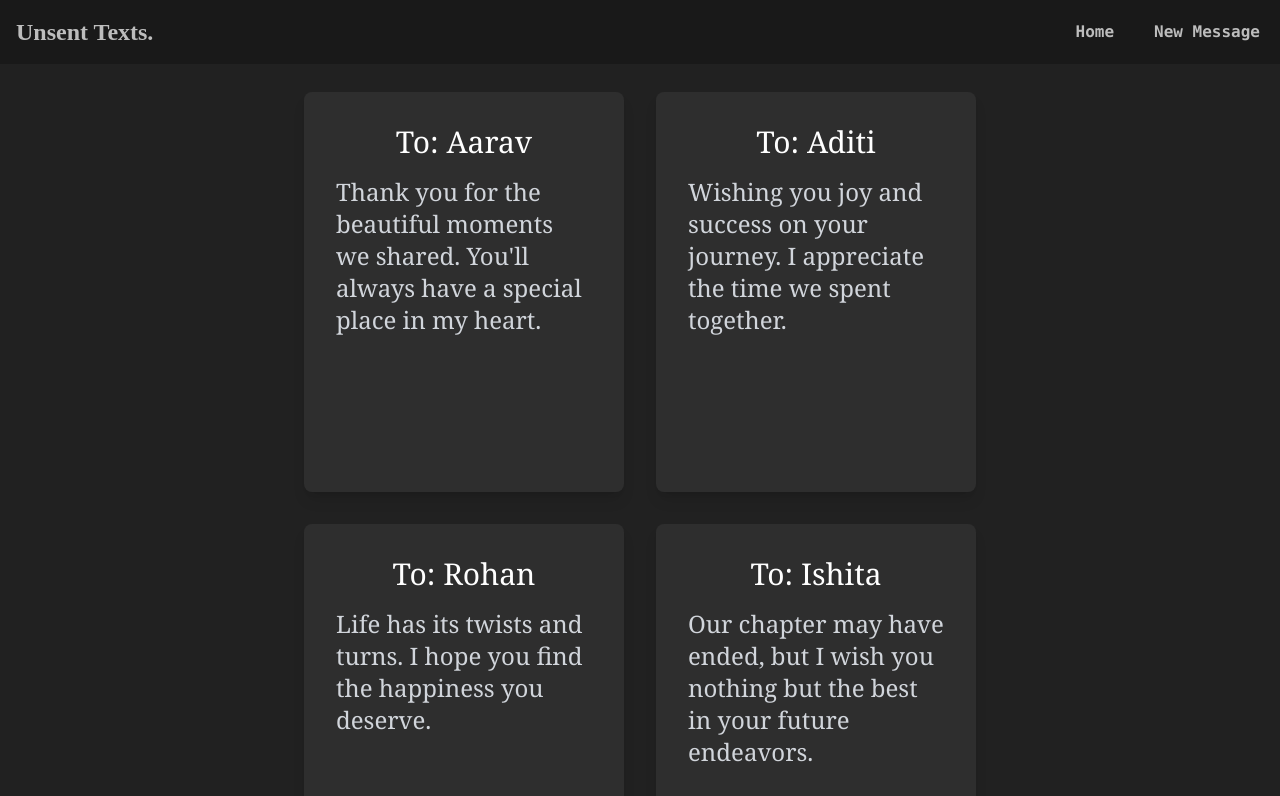
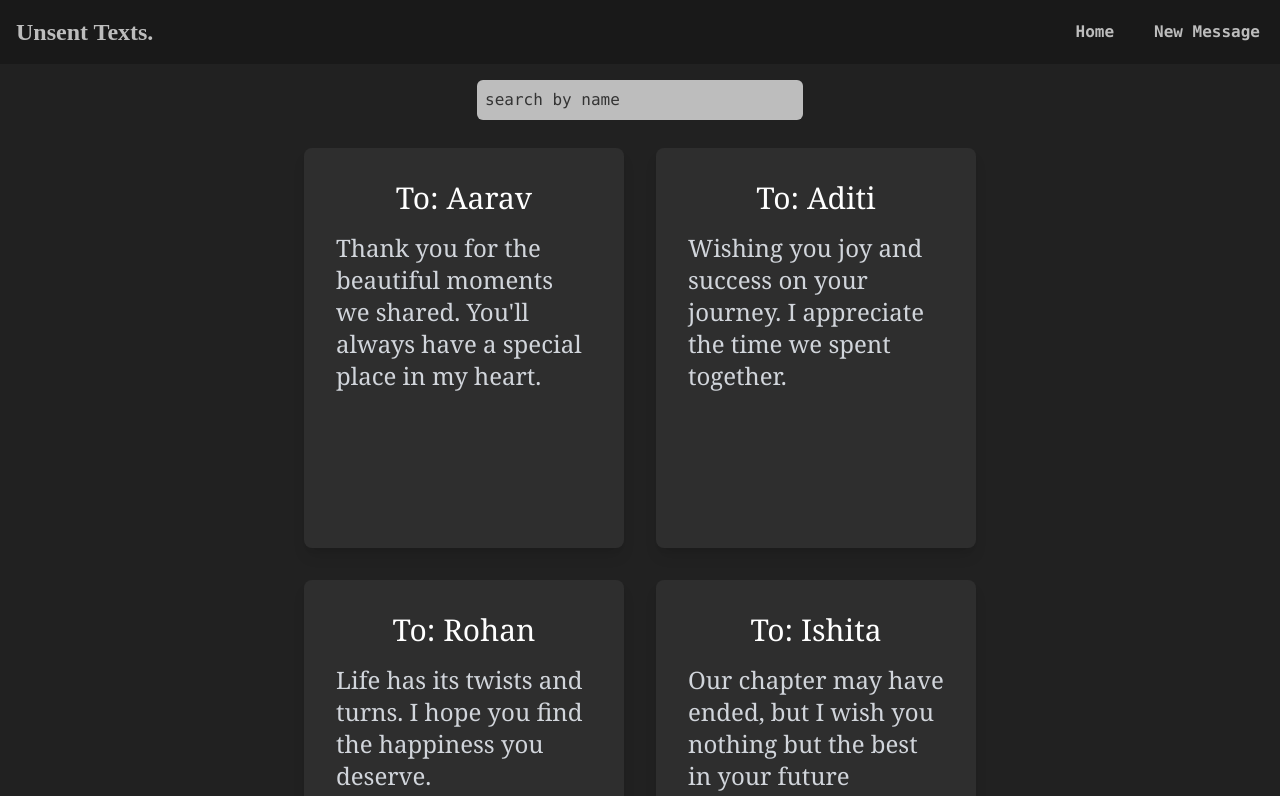
Before and after one commit to notprjwl/unsent-texts, a React (Create React App) app: page / in a window 1280 px wide. Shown: the top 796 px of the page. Built offline with nearby package versions, Linux system fonts and the light colour scheme; data requests are answered from the project's data file.

Commit message:
Update home.jsx

```diff
--- a/src/components/home.jsx
+++ b/src/components/home.jsx
@@ -1,12 +1,16 @@
 import React from "react";
 import { useState, useEffect } from "react";
+import Search from "./search";
 import MesgList from "./mesgList";
 import useFetch from "../hooks/useFetch";
+import useSearch from "../hooks/useSearch";
 
 const Home = () => {
   const { messages, error, isLoading } = useFetch("http://localhost:3001/messages");
+  const { isSearch } = useSearch(true);
   return (
     <div className="text-center">
+      {!isSearch && <Search />}
       {error && <div className="inline-block text-gray-300 text-wrap bg-[#191919] font-mono mt-10 p-5 rounded-md ">{error}</div>}
       {isLoading && <div className="text-gray-300 font-mono text-center p-5">Loading...</div>}
       {messages && <MesgList messages={messages} />}
```
